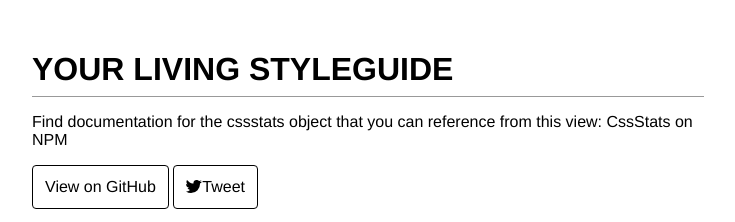
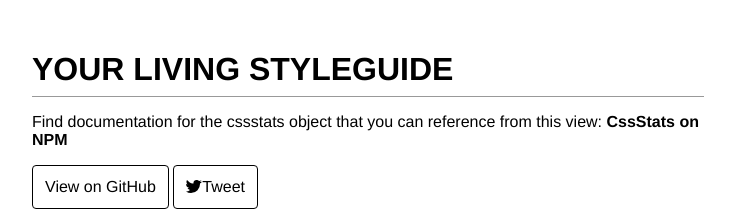
Before and after one commit to mrmrs/cssstats-starter-kit, a website: page index.html in a window 1280 px wide. Shown: the top 222 px of the page, 272-1007 px from the left. Drawn offline with Linux system fonts and the light colour scheme.

Commit message:
Update link style.

```diff
--- a/index.html
+++ b/index.html
@@ -57,7 +57,7 @@
   <h1>Your Living Styleguide</h1>
   <p>
     Find documentation for the cssstats object that you can reference from this view:
-    <a class="link" href="https://www.npmjs.com/package/cssstats">CssStats on NPM</a>
+    <a class="link" href="https://www.npmjs.com/package/cssstats"><b>CssStats on NPM</b></a>
   </p>
   <div class="cta-links">
     <a class="link" href="http://github.com/mrmrs/cssstats-starter-kit">View on GitHub</a>
```
Also changed, not shown: templates/nav.html (+1 -1 lines).
